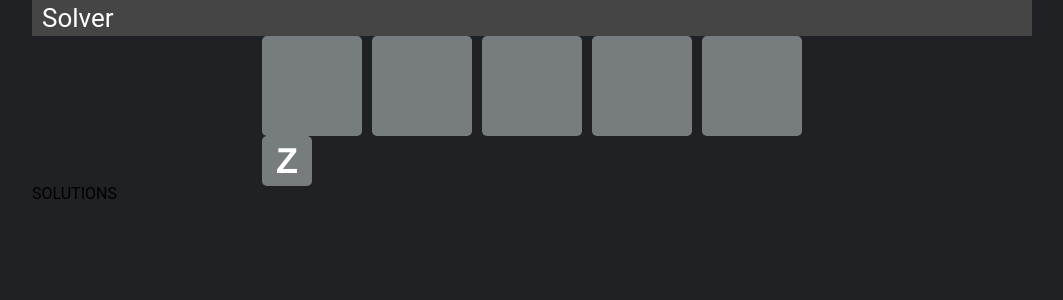
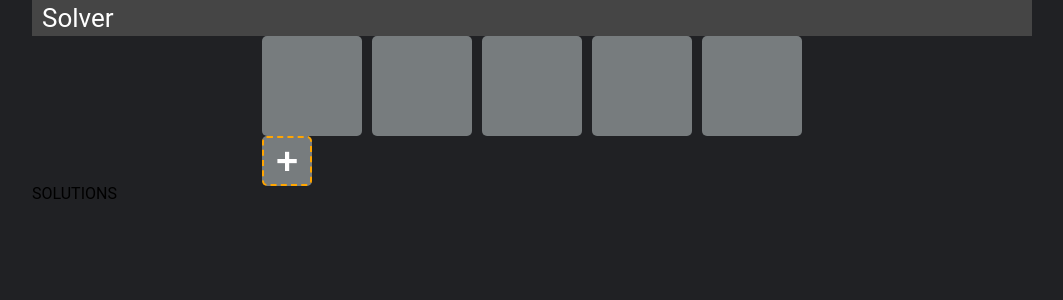
Before and after one commit to samwaters/solver, a React app: page / in a window 1280 px wide. Shown: the top 300 px of the page, without its empty margins (108-1171 px from the left). Built offline with nearby package versions, Linux system fonts and the light colour scheme; the HTML template or start-up script is replaced by a standard one.

Commit message:
Add invalid letters handler

```diff
--- a/src/actions/letters.actions.ts
+++ b/src/actions/letters.actions.ts
@@ -6,7 +6,7 @@ export const ADD_KNOWN_LETTER = 'ADD_KNOWN_LETTER'
 export const REMOVE_KNOWN_LETTER = 'REMOVE_KNOWN_LETTER'
 export const SET_KNOWN_LETTER_VALIDITY = 'SET_KNOWN_LETTER_VALIDITY'
 
-export const addInvalidLetter = (letter: string, id: string = null): Action => ({
+export const addInvalidLetter = (id: string = null, letter = ""): Action => ({
   type: ADD_INVALID_LETTER,
   payload: {
     id: id ?? new Date().getTime(),
@@ -14,7 +14,7 @@ export const addInvalidLetter = (letter: string, id: string = null): Action => (
   }
 })
 
-export const removeInvalidLetter = (id: number): Action => ({
+export const removeInvalidLetter = (id: string): Action => ({
   type: REMOVE_INVALID_LETTER,
   payload: {
     id
--- /dev/null
+++ b/src/components/InvalidLetters/add.tsx
@@ -0,0 +1,35 @@
+import * as React from 'react'
+import styled from "styled-components";
+import {useDispatch} from "react-redux";
+import {addInvalidLetter} from "actions/letters.actions";
+
+const AddContainer = styled.div`
+    align-items: center;
+    background-color: ${props => props.theme.letter.default};
+    border: 2px dashed orange;
+    border-radius: 5px;
+    color: ${props => props.theme.letter.color};
+    cursor: pointer;
+    display: flex;
+    height: 50px;
+    justify-content: center;
+    width:50px;
+    :focus {
+        outline: 0;
+    }
+`
+const AddText = styled.span`
+    font-family: "monospace";
+    font-size: 36px;
+    font-weight: bold;
+`
+
+export const Add = () => {
+    const dispatch = useDispatch()
+    const handleClick = () => {
+        dispatch(addInvalidLetter())
+    }
+    return <AddContainer onClick={handleClick}>
+        <AddText>+</AddText>
+    </AddContainer>
+}
--- a/src/components/InvalidLetters/invalidletters.tsx
+++ b/src/components/InvalidLetters/invalidletters.tsx
@@ -3,6 +3,7 @@ import styled from 'styled-components'
 import { useSelector } from 'react-redux'
 import { getInvalidLetters } from 'selectors/letters.selectors'
 import { InvalidLetter } from 'components/Letter/invalidletter'
+import { Add } from "components/InvalidLetters/add";
 
 const Container = styled.div`
   display: grid;
@@ -15,6 +16,7 @@ const Container = styled.div`
 export const InvalidLetters = () => {
   const invalidLetters = useSelector(getInvalidLetters)
   return <Container>
-    {Object.keys(invalidLetters).map((key: string) => <InvalidLetter key={key} letter={invalidLetters[key]} />)}
+    <Add />
+    {Object.keys(invalidLetters).map((key: string) => <InvalidLetter id={key} key={key} letter={invalidLetters[key]} />)}
   </Container>
 }
--- a/src/components/Letter/invalidletter.tsx
+++ b/src/components/Letter/invalidletter.tsx
@@ -1,5 +1,8 @@
 import * as React from 'react'
 import styled from 'styled-components'
+import {useDispatch} from "react-redux";
+import {KeyboardEvent} from "react";
+import {addInvalidLetter, removeInvalidLetter} from "actions/letters.actions";
 
 const InvalidLetterContainer = styled.div`
     align-items: center;
@@ -21,8 +24,25 @@ const InvalidLetterText = styled.span`
     font-weight: bold;
 `
 
-export const InvalidLetter = ({letter}: {letter: string}) => {
-  return <InvalidLetterContainer tabIndex={0}>
+export const InvalidLetter = ({id, letter}: {id: string, letter: string}) => {
+  const dispatch = useDispatch()
+  const handleKeyPress = (event: KeyboardEvent<HTMLDivElement>) => {
+    event.preventDefault()
+    event.stopPropagation()
+    if(/[A-Z]/i.test(event.key)) {
+      dispatch(addInvalidLetter(id, event.key.toUpperCase()))
+    }
+  }
+  const handleKeyUp = (event: KeyboardEvent<HTMLDivElement>) => {
+    if(event.code === "Backspace") {
+      dispatch(removeInvalidLetter(id))
+    }
+  }
+  return <InvalidLetterContainer
+      onKeyPress={handleKeyPress}
+      onKeyUp={handleKeyUp}
+      tabIndex={0}
+  >
     <InvalidLetterText>{letter}</InvalidLetterText>
   </InvalidLetterContainer>
 }
--- a/src/reducers/letters.reducer.ts
+++ b/src/reducers/letters.reducer.ts
@@ -1,5 +1,10 @@
 import { Action } from 'actions/action.interface'
-import { ADD_KNOWN_LETTER, REMOVE_KNOWN_LETTER, SET_KNOWN_LETTER_VALIDITY } from 'actions/letters.actions'
+import {
+  ADD_INVALID_LETTER,
+  ADD_KNOWN_LETTER, REMOVE_INVALID_LETTER,
+  REMOVE_KNOWN_LETTER,
+  SET_KNOWN_LETTER_VALIDITY
+} from 'actions/letters.actions'
 
 export interface LettersState {
   invalidLetters: {
@@ -14,9 +19,7 @@ export interface LettersState {
 }
 
 const initialState: LettersState = {
-  invalidLetters: {
-    16699: "Z"
-  },
+  invalidLetters: {},
   knownLetters: {
     0: {letter: "", valid: null},
     1: {letter: "", valid: null},
@@ -35,6 +38,28 @@ export const lettersReducer = (state: LettersState = initialState, action: Actio
           ...state.knownLetters,
           [action.payload.index]: {letter: action.payload.letter, valid: action.payload.valid}
         }
+      }
+    case ADD_INVALID_LETTER:
+      return {
+        ...state,
+        invalidLetters: {
+          ...state.invalidLetters,
+          [action.payload.id]: action.payload.letter
+        }
+      }
+    case REMOVE_INVALID_LETTER:
+      return {
+        ...state,
+        invalidLetters: Object
+            .keys(state.invalidLetters)
+            .filter(id => id !== action.payload.id)
+            .reduce(
+                (acc, cur) => {
+                  acc[cur] = state.invalidLetters[cur]
+                  return acc
+                },
+                {}
+            )
       }
     case REMOVE_KNOWN_LETTER:
       return {
```
